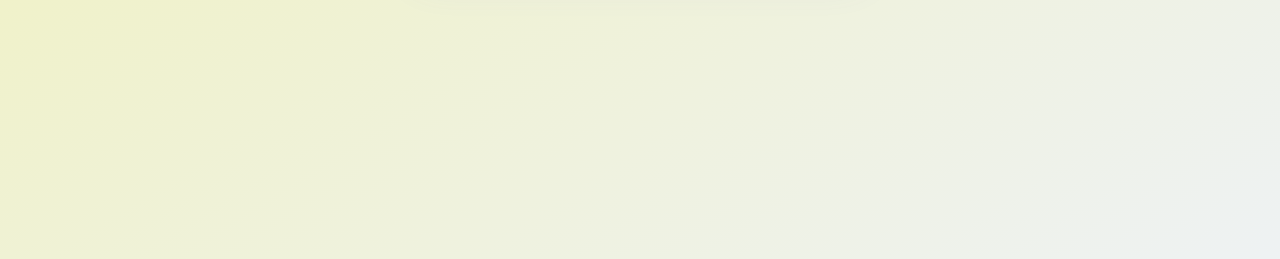
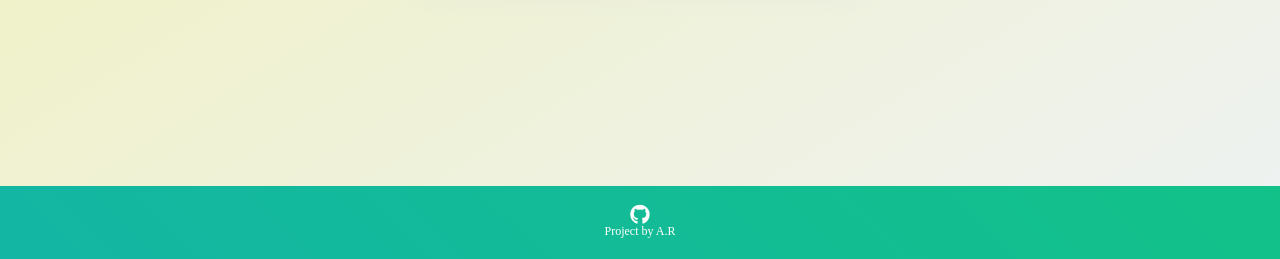
Before and after one commit to anshrastogi8/asd, a Flask app: page / in a window 1280 px wide. Shown: the part 541-800 px from the top of the page. Run offline with Flask 2, Linux system fonts and the light colour scheme; parts of the project's set-up code (start-up, migrations or seed data) failed here and were passed over; some libraries are stand-ins or nearby versions.

Commit message:
Update index.html

```diff
--- a/templates/index.html
+++ b/templates/index.html
@@ -87,7 +87,7 @@ function countBmi(){
 
   var t = document.createTextNode(result);
   var b = document.createTextNode('BMI: ');
-  var r = document.createTextNode(parseFloat(bmi).toFixed(2));
+  var r = document.createTextNode(parseFloat(bmi).toFixed(20));
 
   h1.appendChild(t);
   h2.appendChild(b);
@@ -102,6 +102,14 @@ document.getElementById("submit").addEventListener("click", countBmi);
 </script>
     	</div>
 
+        <!-- Footer -->
+       <div class='footer'>
+           <div class="contact">
+               <a target="_blank" href="https://github.com/anshrastogi8"><i class="fab fa-github fa-lg contact-icon"></i></a>
+           </div>
+           <p class='footer-description'>Project by A.R</p>
+       </div>
+
 
     </body>
 </html>
```
